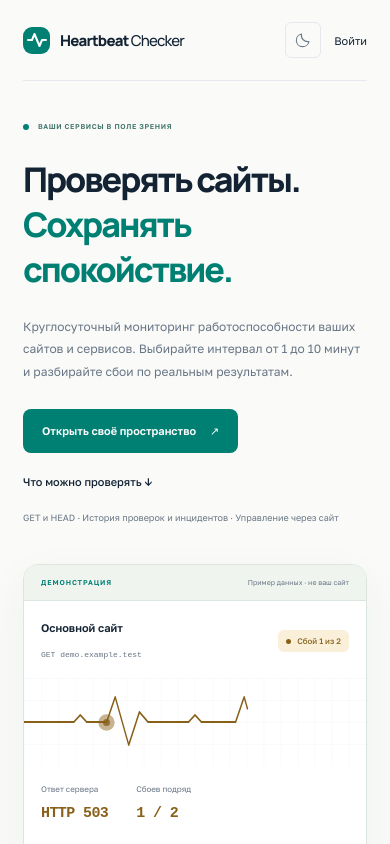
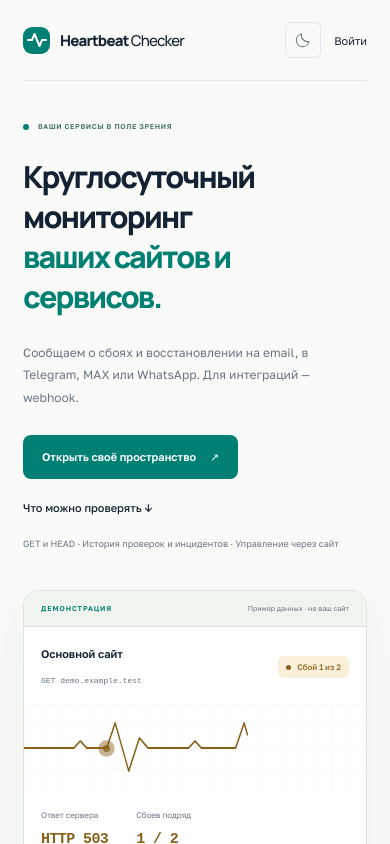
Before and after one commit to nda17/Heartbeat-Checker_monorepo, a Next.js app in the folder apps/web/: page / in a window 390 px wide. Shown: the top 844 px of the page. Built offline with nearby package versions, Linux system fonts and the light colour scheme.

Commit message:
fix: validate CI key and refine monitoring message

```diff
--- a/apps/web/src/_app/styles/index.css
+++ b/apps/web/src/_app/styles/index.css
@@ -520,6 +520,7 @@ input:read-only {
   line-height: 1.25;
   margin: 24px 0;
   letter-spacing: -0.055em;
+  overflow-wrap: anywhere;
 }
 .hero h1 > span {
   color: var(--accent);
@@ -1848,7 +1849,7 @@ input:read-only {
     min-height: 0;
   }
   .hero h1 {
-    font-size: 34px;
+    font-size: clamp(28px, 7.8vw, 34px);
     line-height: 1.32;
     letter-spacing: -0.06em;
   }
--- a/apps/web/src/_pages/home/index.tsx
+++ b/apps/web/src/_pages/home/index.tsx
@@ -32,14 +32,13 @@ export function HomePage() {
               <span className="live-dot" /> ВАШИ СЕРВИСЫ В ПОЛЕ ЗРЕНИЯ
             </p>
             <h1>
-              Проверять сайты.
+              Круглосуточный мониторинг
               <br />
-              <span>Сохранять спокойствие.</span>
+              <span>ваших сайтов и сервисов.</span>
             </h1>
             <p className="hero-description">
-              Круглосуточный мониторинг работоспособности ваших сайтов и
-              сервисов. Выбирайте интервал от 1 до 10 минут и разбирайте сбои по
-              реальным результатам.
+              Сообщаем о сбоях и восстановлении на email, в Telegram, MAX или
+              WhatsApp. Для интеграций — webhook.
             </p>
             <div className="hero-actions">
               <Link
@@ -370,7 +369,8 @@ export function HomePage() {
               <summary>Как приходят уведомления?</summary>
               <p>
                 При подключении получателей можно выбрать Telegram — личные
-                сообщения, группу или тему — а также email или MAX, если канал
+                сообщения, группу или тему — а также email, MAX, WhatsApp или
+                HTTP webhook с указанным вами адресом для интеграций, если канал
                 доступен в кабинете. Результаты проверок и история инцидентов
                 отображаются в кабинете. Срок доставки уведомления зависит от
                 канала и его провайдера.
```
